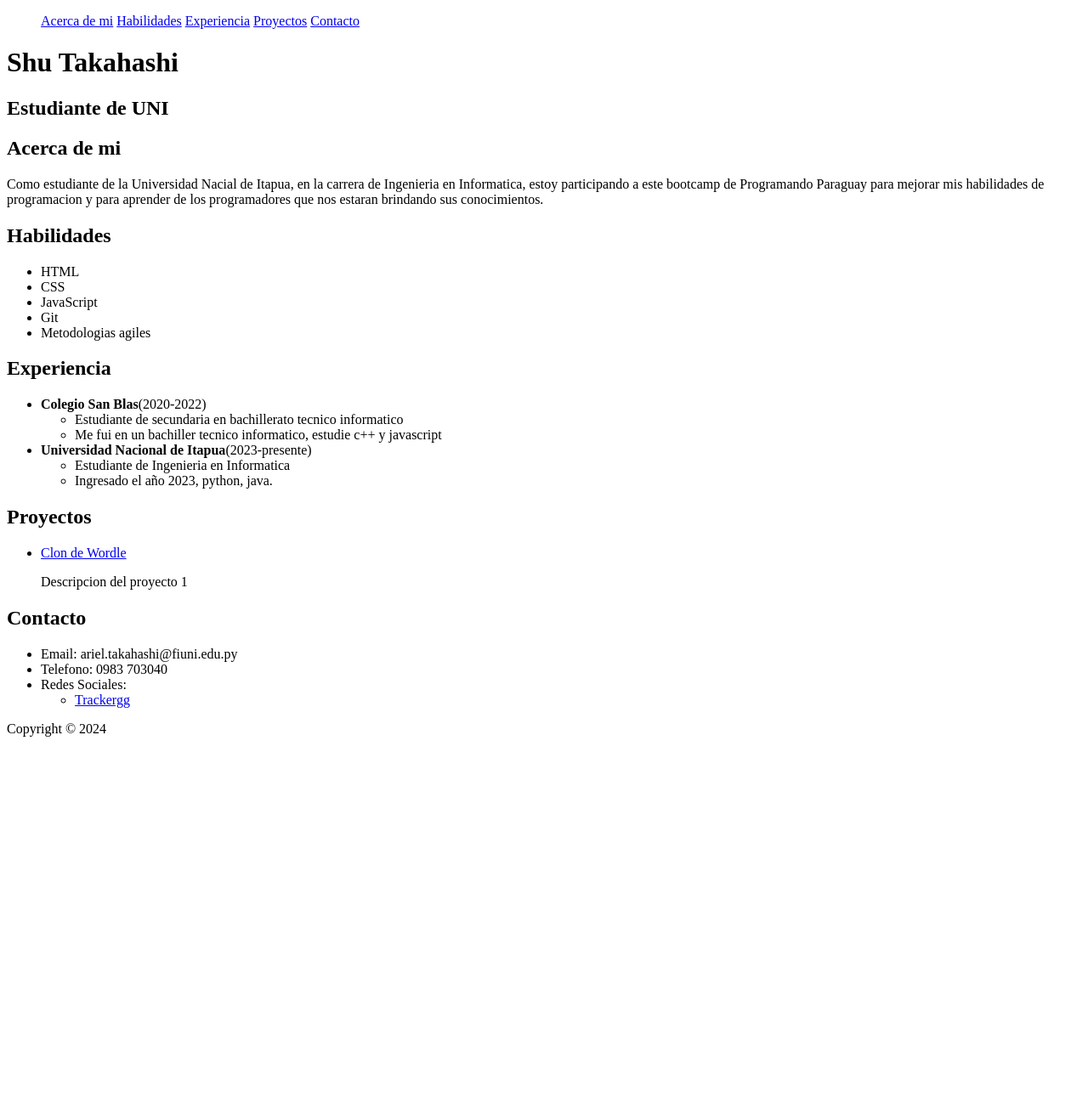
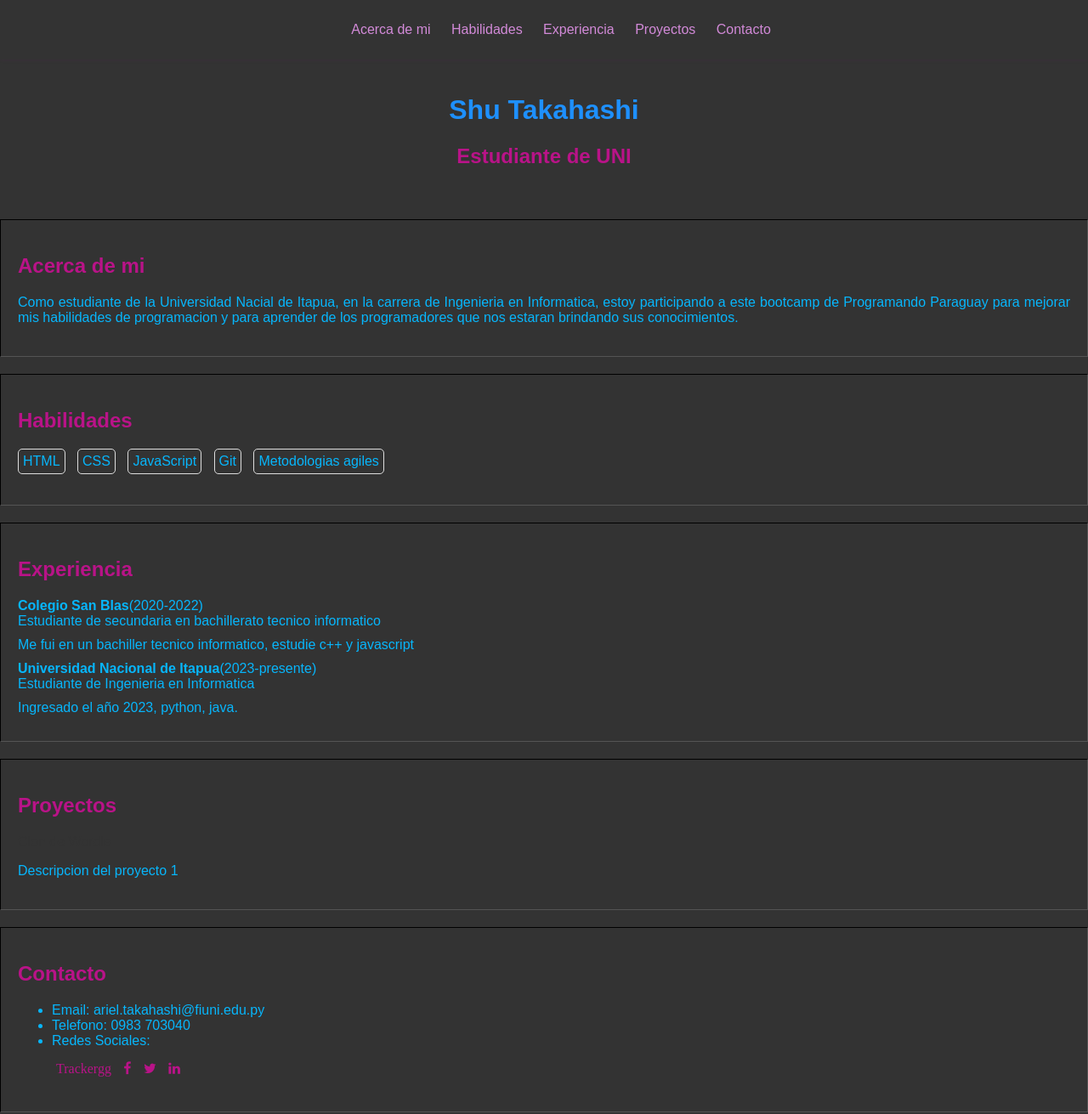
Before and after one commit to ShuTakahashivl/HTML_Porfolio, a plain HTML site: page index.html in a window 1280 px wide. Shown: the top 1311 px of the page at 85% size. Before the commit the page ends 883 px from the top, so only its background shows below. Drawn offline with Linux system fonts and the light colour scheme.

Commit message:
Add files via upload

```diff
--- a/index.html
+++ b/index.html
@@ -2,19 +2,24 @@
 <html>
     <head>
         <title> Mi portafolio personal</title>
+        <link rel = "stylesheet" href = "./style.css" />
+        <link
+            rel="stylesheet"
+            href="https://cdnjs.cloudflare.com/ajax/libs/font-awesome/4.7.0/css/font-awesome.min.css"
+        />
     </head>
     <body>
         <header>
             <nav>
                 <ul>
-                    <a href = "#acerca-de-mi">Acerca de mi</a>
-                    <a href = "#habilidades">Habilidades</a>
-                    <a href = "#experiencia">Experiencia</a>
-                    <a href = "#proyectos">Proyectos</a>
-                    <a href = "#contacto">Contacto</a>
+                    <a class = "menu-item" href = "#acerca-de-mi">Acerca de mi</a>
+                    <a class = "menu-item" href = "#habilidades">Habilidades</a>
+                    <a class = "menu-item" href = "#experiencia">Experiencia</a>
+                    <a class = "menu-item" href = "#proyectos">Proyectos</a>
+                    <a class = "menu-item" href = "#contacto">Contacto</a>
                 </ul>
             </nav>
-            <h1>Shu Takahashi</h1>
+            <h1 style = "color:dodgerblue">Shu Takahashi</h1>
             <h2>Estudiante de UNI</h2>
         </header>
         <main>
@@ -78,9 +83,18 @@
                     <li>Telefono: 0983 703040</li>
                     <li>
                         Redes Sociales:
-                        <ul>
+                        <ul id = "sociales">
                             <li>
-                                <a href = "https://tracker.gg/valorant/profile/riot/ArielValorant%238888/overview">Trackergg</a>
+                                <a href = "https://tracker.gg/valorant/profile/riot/ArielValorant%238888/overview" class = "fa fa-trackergg">Trackergg</a>
+                            </li>
+                            <li>
+                                <a href="https://www.facebook.com/tucuenta" class="fa fa-facebook"></a>
+                            </li>
+                            <li>
+                                <a href="https://twitter.com/tucuenta" class="fa fa-twitter"></a>
+                            </li>
+                            <li>
+                                <a href="https://www.linkedin.com/in/tucuenta" class="fa fa-linkedin"></a>
                             </li>
                         </ul>
                     </li>
```
